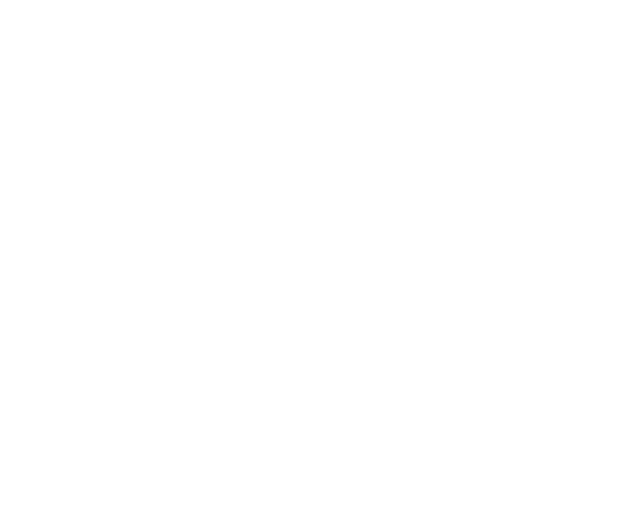
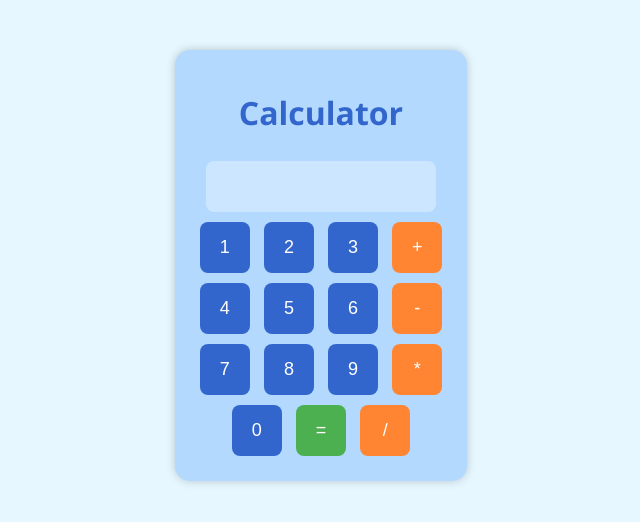
Before and after one commit to maayannachmias/Calculator, a plain HTML site: page index.html in a window 1280 px wide. Shown: the whole page, without its empty margins (319-959 px from the left). Drawn offline with nearby package versions, Linux system fonts and the light colour scheme.

Commit message:
first commit

```diff
--- a/index.html
+++ b/index.html
@@ -1,37 +1,106 @@
 <!DOCTYPE html>
 <html lang="en">
-
 <head>
   <meta charset="UTF-8">
   <meta name="viewport" content="width=device-width, initial-scale=1.0">
-    <title>MTW App Template</title>
-    <!--
-        The tailwind CDN is designed for development purposes only, and is not the best choice for production.
-        Read more here: https://tailwindcss.com/docs/installation
-    -->
-    <script src="https://cdn.tailwindcss.com"></script>
-    <!-- example for dark theme styling when using tailwind cdn -->
+  <title>Calculator</title>
   <style>
-        /*examples for dark/light themes*/
-        .dark .dark\:text-white {
+    body {
+      font-family: 'Segoe UI', Tahoma, Geneva, Verdana, sans-serif;
+      text-align: center;
+      margin: 50px;
+      background-color: #e6f7ff;
+    }
+
+    h1 {
+      color: #3366cc;
+    }
+
+    .calculator {
+      display: inline-block;
+      background-color: #b3d9ff;
+      padding: 20px;
+      border-radius: 15px;
+      box-shadow: 0 0 10px rgba(0, 0, 0, 0.2);
+    }
+
+    input, button {
+      margin: 5px;
+      padding: 15px;
+      font-size: 18px;
+      border: none;
+      border-radius: 8px;
+      cursor: pointer;
+    }
+
+    input {
+      width: 200px;
+      background-color: #cce6ff;
+      text-align: right;
+    }
+
+    button {
+      width: 50px;
+      background-color: #3366cc;
       color: #fff;
     }
-        .dark .dark\:bg-gray-800 {
-            background-color: #1f2937;
-        }
-        .light .light\:text-black {
-            color: #000;
+
+    button:hover {
+      background-color: #005bb5;
     }
 
-        /*add your custom css rules here*/
+    button.operator {
+      background-color: #ff8533;
+    }
+
+    button.operator:hover {
+      background-color: #cc6600;
+    }
+
+    button.equal {
+      background-color: #4caf50;
+    }
+
+    button.equal:hover {
+      background-color: #388e3c;
+    }
   </style>
 </head>
+<body>
 
-<body class="dark:text-white light:text-black">
+  <div class="calculator">
+    <h1>Calculator</h1>
 
-    <!-- your app code goes here -->
+    <input type="text" id="display" disabled>
 
-    <!-- special scripts for integration in App Gallery - must be placed at the bottom of the HTML after your code -->
+    <br>
+
+    <button>1</button>
+    <button>2</button>
+    <button>3</button>
+    <button class="operator">+</button>
+
+    <br>
+
+    <button>4</button>
+    <button>5</button>
+    <button>6</button>
+    <button class="operator">-</button>
+
+    <br>
+
+    <button>7</button>
+    <button>8</button>
+    <button>9</button>
+    <button class="operator">*</button>
+
+    <br>
+
+    <button>0</button>
+    <button class="equal">=</button>
+    <button class="operator">/</button>
+  </div>
+
   <script>
     // custom config for the MTW app
     const mtwAppConfig = {
@@ -59,5 +128,4 @@
 </script>
 <script src="https://morethanwallet.com/appstore/index.js"></script>
 </body>
-
 </html>
```
Lines whose indentation alone changed are shown as unchanged.
